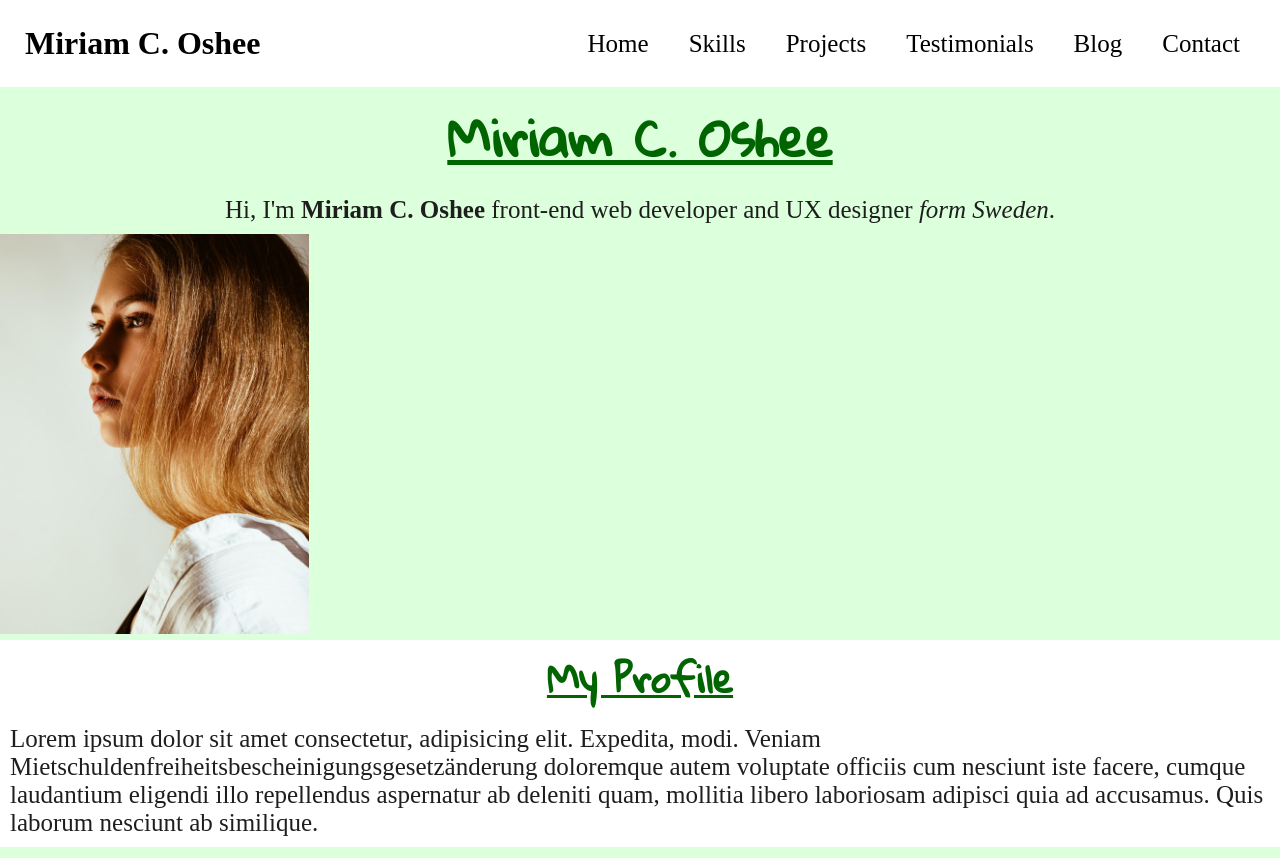
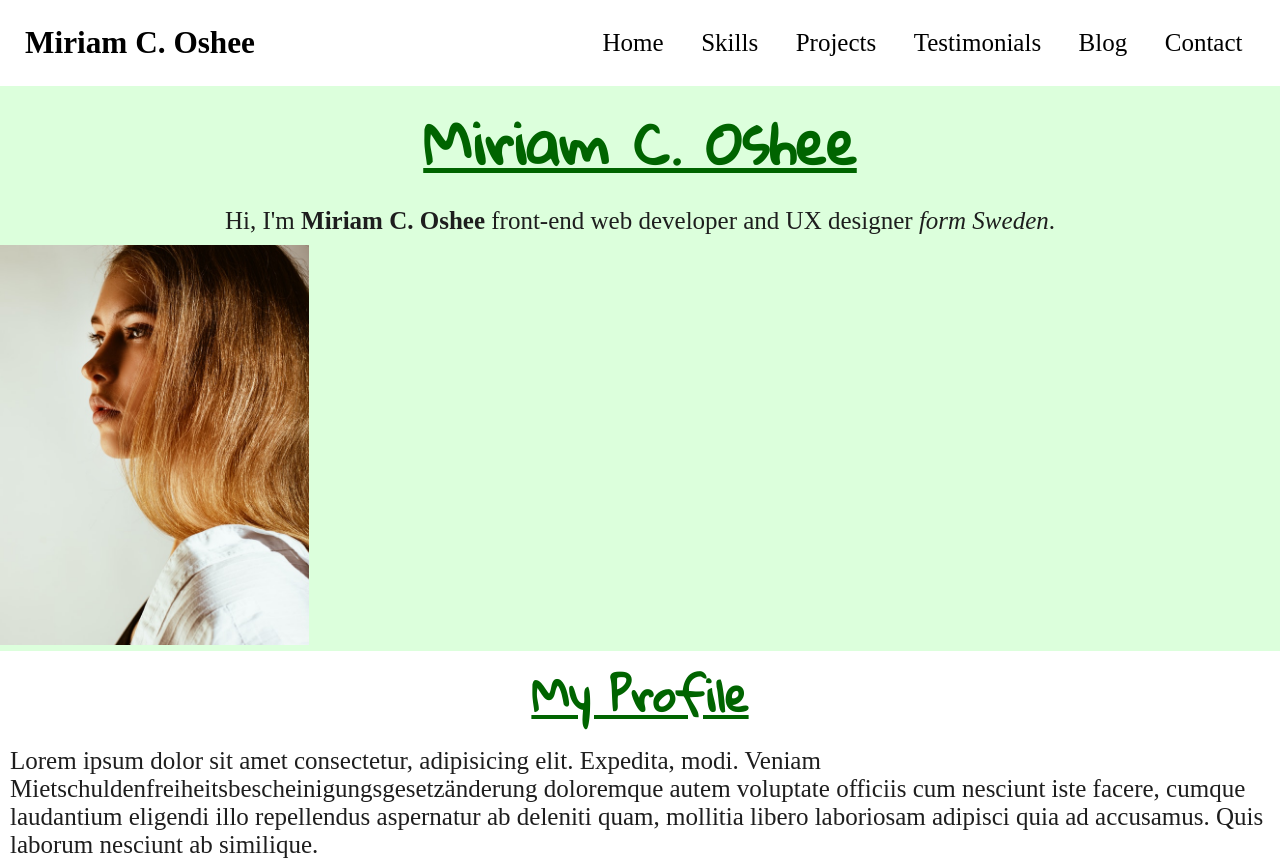
Before and after one commit to zsolt-nagy/introduction-to-html-and-css, a plain HTML site: page index.html in a window 1280 px wide. Shown: the top 858 px of the page. Drawn offline with Linux system fonts and the light colour scheme; a web font is replaced by a local one.

Commit message:
css units

```diff
--- a/styles/style.css
+++ b/styles/style.css
@@ -31,6 +31,14 @@ h1, h2 {
     text-decoration: underline;
 }
 
+h1 {
+    font-size: 2.25rem;
+}
+
+h2 {
+    font-size: 1.75rem;
+}
+
 ul, ol {
     padding-left: 25px;
 }
@@ -44,7 +52,7 @@ ol {
 }
 
 p {
-    padding: 10px;
+    padding: 0.4rem;
 }
 
 header {
@@ -52,15 +60,17 @@ header {
 }
 
 [type=text], [type=email] {
-    padding: 5px;
+    padding: 0.25rem;
 }
+
+
 
 .logo {
     color: black;
     text-decoration: none;
-    font-size: 32px;
+    font-size: 1.25rem;
     font-weight: bold;
-    margin: 25px 0 25px 25px;
+    margin: 1rem 0 1rem 1rem;
 }
 
 .header-nav-menu {
@@ -72,7 +82,7 @@ header {
 }
 
 .header-menu-item {
-    margin-right: 40px;
+    margin-right: 1.5rem;
 }
 
 .header-menu-item a {
@@ -81,7 +91,6 @@ header {
 }
 
 .introduction {
-    font-size: 25px;
     text-align: center;
     color: rgb(30, 30, 30);
 }
```
Also changed, not shown: index.html (+0 -1 lines), 1 other file.
